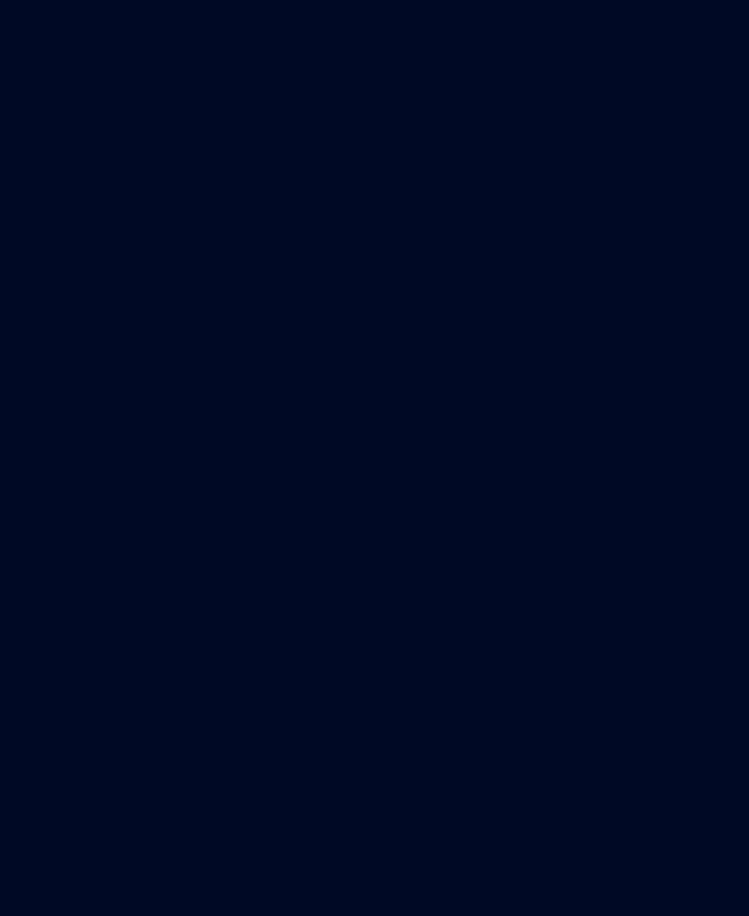
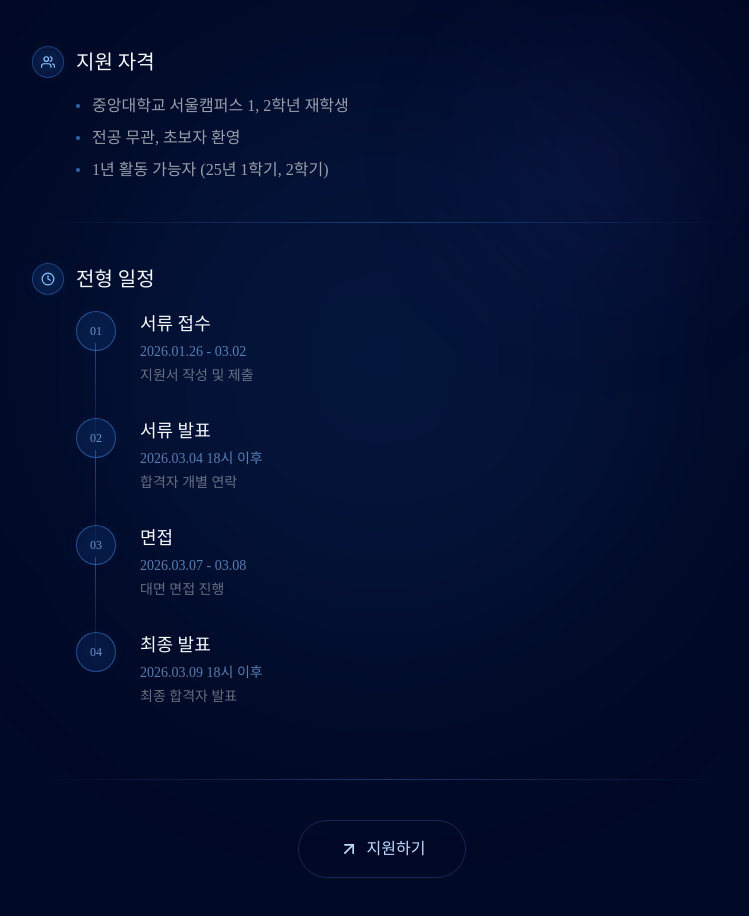
Before and after one commit to CAUCOMP/comp-client, a React (Vite) app: page /apply in a window 1280 px wide. Before the commit this address had no page. Shown: the part 260-1176 px from the top of the page, without its empty margins (258-1007 px from the left). Before the commit the page ends 800 px from the top, so only its background shows below. Built offline with nearby package versions, Linux system fonts and the light colour scheme; a web font is replaced by a local one.

Commit message:
feat: 지원하기 페이지 UI 구현

```diff
--- a/src/App.jsx
+++ b/src/App.jsx
@@ -6,22 +6,27 @@ import AttendanceLayout from "@/layout/AttendanceLayout";
 import AttendancePage from "@/pages/attendance/AttendancePage";
 import StudySubmitPage from "@/pages/attendance/StudySubmitPage";
 import AttendanceStatusPage from "@/pages/attendance/AttendanceStatusPage";
+import ApplyPage from "./pages/ApplyPage";
 
 function App() {
   return (
     <Routes>
       <Route element={<MainLayout />}>
         <Route path="/" element={<LandingPage />} />
+        <Route path="/apply" element={<ApplyPage />} />
 
         <Route element={<AttendanceLayout />}>
           <Route path="/attendance" element={<AttendancePage />} />
           <Route path="/attendance/submit" element={<StudySubmitPage />} />
           <Route path="/attendance/status" element={<AttendanceStatusPage />} />
+        </Route>
 
-        </Route>
+
       </Route>
 
       <Route path="/login" element={<LoginPage />} />
+
+      {/* <Route path="/archive/gallery" element={<GalleryPage />} /> */}
 
     </Routes>
   );
--- /dev/null
+++ b/src/pages/ApplyPage.jsx
@@ -0,0 +1,110 @@
+import { FiCalendar, FiClock, FiUsers, FiArrowUpRight } from 'react-icons/fi'
+
+const ApplyPage = () => {
+
+  const timeline = [
+    { step: "01", title: "서류 접수", date: "2026.01.26 - 03.02", description: "지원서 작성 및 제출" },
+    { step: "02", title: "서류 발표", date: "2026.03.04 18시 이후", description: "합격자 개별 연락" },
+    { step: "03", title: "면접", date: "2026.03.07 - 03.08", description: "대면 면접 진행" },
+    { step: "04", title: "최종 발표", date: "2026.03.09 18시 이후", description: "최종 합격자 발표" },
+  ]
+
+  const conditions = [
+    "중앙대학교 서울캠퍼스 1, 2학년 재학생",
+    "전공 무관, 초보자 환영",
+    "1년 활동 가능자 (25년 1학기, 2학기)",
+]
+
+  return (
+    <section className="min-h-screen flex flex-col items-center justify-start pt-32 gap-12 p-20 relative overflow-hidden">
+
+      <div className="absolute top-1/2 left-1/2 -translate-x-1/2 -translate-y-1/2 w-[600px] h-[600px] bg-blue-500/10 rounded-full blur-[120px] pointer-events-none" />
+      <div className="absolute top-1/4 right-1/4 w-[200px] h-[200px] bg-indigo-500/10 rounded-full blur-[80px] pointer-events-none" />
+
+      <div className="text-center flex flex-col items-center gap-2">
+        <p className="text-blue-300/60 text-sm tracking-widest uppercase">Recruit</p>
+        <h1 className="text-4xl font-semibold drop-shadow-[0_0_8px_rgba(147,197,253,0.3)]">
+          COMP 40기 모집
+        </h1>
+        <div className="mt-1 px-4 py-1 border border-blue-400/30 rounded-full inline-flex items-center gap-2 text-blue-300/60 text-sm bg-blue-500/5">
+          <FiCalendar />
+          2026.01.26 - 03.02
+        </div>
+      </div>
+
+      <div className="w-full max-w-[700px] flex flex-col gap-10 relative">
+
+        <div className="flex flex-col gap-4">
+          <div className="flex items-center gap-3">
+            <div className="w-8 h-8 rounded-full border border-blue-400/30 bg-blue-500/10 flex items-center justify-center drop-shadow-[0_0_6px_rgba(96,165,250,0.3)]">
+              <FiUsers className="text-blue-300 text-sm" />
+            </div>
+            <h2 className="text-xl font-medium">지원 자격</h2>
+          </div>
+
+          <div className="flex flex-col gap-2 pl-11">
+            {conditions.map((condition, index) => (
+              <div key={index} className="flex items-center gap-3 text-white/60 text-[16px]">
+                <div className="w-1 h-1 rounded-full bg-blue-400/60 flex-shrink-0" />
+                {condition}
+              </div>
+            ))}
+          </div>
+        </div>
+
+        {/* 구분선 */}
+        <div className="h-[1px] w-full bg-gradient-to-r from-transparent via-blue-400/30 to-transparent" />
+
+        {/* 전형 일정 타임라인 */}
+        <div className="flex flex-col gap-4">
+          <div className="flex items-center gap-3">
+            <div className="w-8 h-8 rounded-full border border-blue-400/30 bg-blue-500/10 flex items-center justify-center drop-shadow-[0_0_6px_rgba(96,165,250,0.3)]">
+              <FiClock className="text-blue-300 text-sm" />
+            </div>
+            <h2 className="text-xl font-medium">전형 일정</h2>
+          </div>
+
+          <div className="flex flex-col pl-11">
+            {timeline.map(({ step, title, date, description }, index) => (
+              <div key={index} className="flex gap-6 relative">
+
+                {index < timeline.length - 1 && (
+                  <div className="absolute left-[19px] top-8 w-[1px] h-full bg-gradient-to-b from-blue-400/40 to-transparent" />
+                )}
+
+                <div className="w-10 h-10 rounded-full border border-blue-400/40 bg-blue-500/10 flex items-center justify-center text-blue-300/70 text-xs font-medium flex-shrink-0 drop-shadow-[0_0_6px_rgba(96,165,250,0.2)]">
+                  {step}
+                </div>
+
+                <div className="flex flex-col gap-1 pb-8">
+                  <h3 className="font-medium text-[18px]">{title}</h3>
+                  <p className="text-blue-300/60 text-sm">{date}</p>
+                  <p className="text-white/40 text-sm">{description}</p>
+                </div>
+
+              </div>
+            ))}
+          </div>
+        </div>
+
+        {/* 구분선 */}
+        <div className="h-[1px] w-full bg-gradient-to-r from-transparent via-blue-400/30 to-transparent" />
+
+        <div className="flex justify-center">
+          <a
+            href="https://forms.google.com"
+            target="_blank"
+            rel="noopener noreferrer"
+            className="flex items-center gap-2 px-10 py-4 border-1 border-blue-400/20 text-blue-200 rounded-full hover:bg-blue-400/10 cursor-pointer"
+          >
+            <FiArrowUpRight className="text-xl" />
+            지원하기
+          </a>
+        </div>
+
+      </div>
+    </section>
+  )
+}
+
+export default ApplyPage
```
